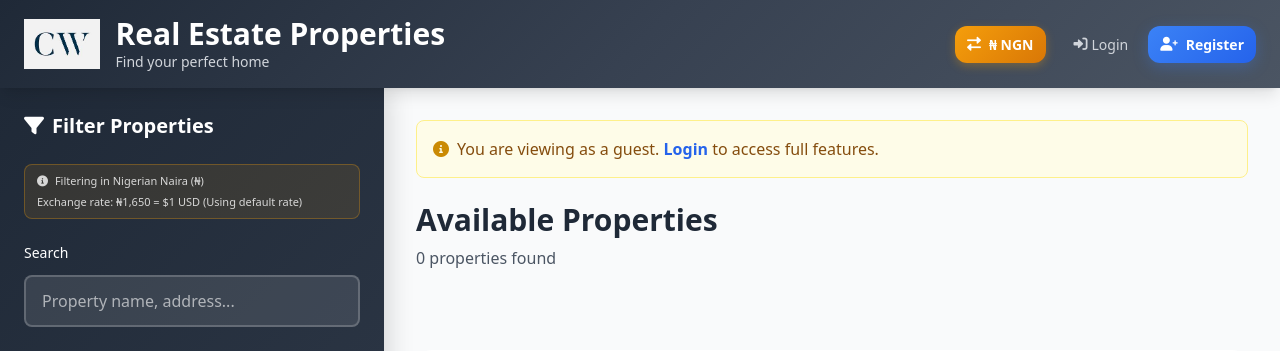
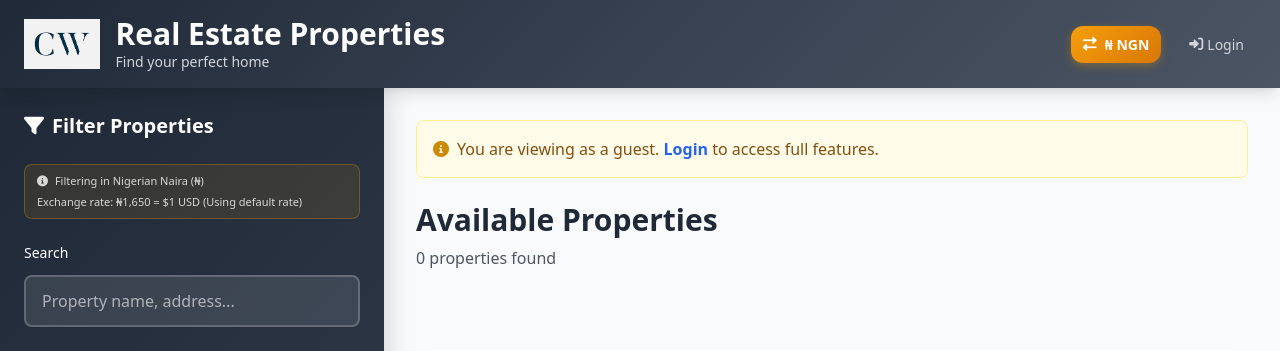
Before and after one commit to dubemmmm/miniapp, a Django app: page / in a window 1280 px wide. Shown: the top 351 px of the page. Run offline with Django 5.2, Linux system fonts and the light colour scheme; data comes from the database, SQL or seed files in the repository; both versions use the stored data as it was after the commit; some libraries are stand-ins or nearby versions.

Commit message:
removed register view

```diff
--- a/properties/urls.py
+++ b/properties/urls.py
@@ -12,7 +12,6 @@ urlpatterns = [
     path('property/<int:property_id>/pdf/', views.download_property_pdf, name='property_pdf'),
     path('dashboard/', views.dashboard_view, name='dashboard'),
     path('manage-shares/', views.manage_shared_lists, name='manage_shared_lists'),
-    path('register/', views.register_view, name='register'),
     path('api/compare-properties/', views.compare_properties, name='compare_properties'),
     path('api/comparison-properties/<str:property_ids>/', views.comparison_pdf, name='comparison_pdf'),
     path('shared/<str:token>/', views.shared_properties_view, name='shared_properties'),
--- a/properties/views.py
+++ b/properties/views.py
@@ -883,19 +883,6 @@ def manage_shared_lists(request):
         'shared_lists': shared_lists
     })
 
-def register_view(request):
-    """User registration"""
-    if request.method == 'POST':
-        form = CustomUserCreationForm(request.POST)
-        if form.is_valid():
-            user = form.save()
-            login(request, user)
-            messages.success(request, 'Account created successfully!')
-            return redirect('landing')
-    else:
-        form = CustomUserCreationForm()
-
-    return render(request, 'register.html', {'form': form})
 
 @login_required
 @require_http_methods(["GET"])
--- a/templates/landing.html
+++ b/templates/landing.html
@@ -582,10 +582,6 @@
                             <a href="{% url 'login' %}" class="text-gray-300 hover:text-white transition-colors flex items-center gap-1">
                                 <i class="fas fa-sign-in-alt"></i>
                                 <span class="hidden md:inline">Login</span>
-                            </a>
-                            <a href="{% url 'register' %}" class="btn-primary text-white rounded-lg no-underline font-semibold flex items-center gap-2">
-                                <i class="fas fa-user-plus"></i>
-                                Register
                             </a>
                         </div>
                     {% endif %}
```
Also changed, not shown: db.sqlite3.
